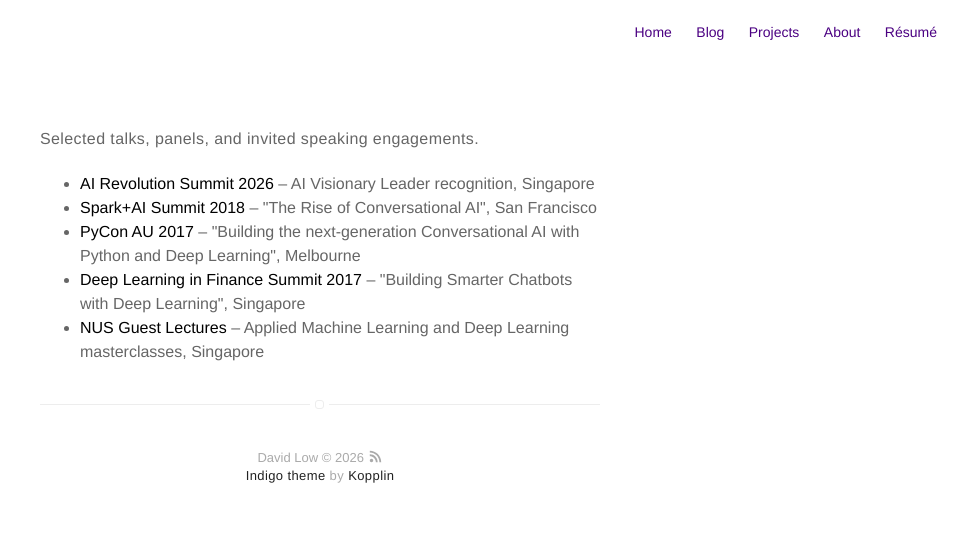
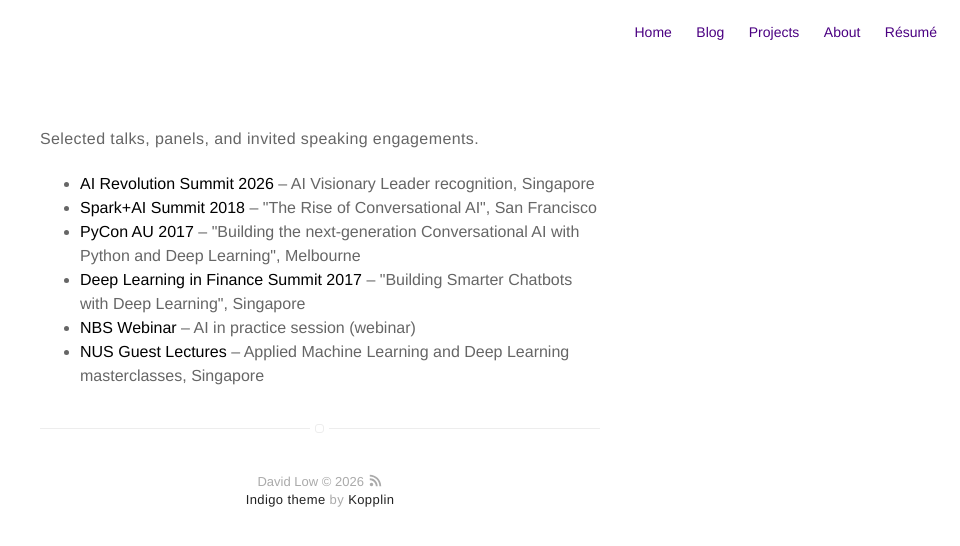
Before and after one commit to davidlowjw/davidlowjw.github.io, a Jekyll site: the page built from speaking.md, in a window 1280 px wide. Shown: the top 546 px of the page, without its empty margins (320-1280 px from the left). Built offline with Jekyll 4.4.1, drawn with Linux system fonts in a browser that asks for light colours.

Commit message:
Add NBS webinar to Speaking page

```diff
--- a/speaking.md
+++ b/speaking.md
@@ -10,5 +10,6 @@
     <li><strong>Spark+AI Summit 2018</strong> – "The Rise of Conversational AI", San Francisco</li>
     <li><strong>PyCon AU 2017</strong> – "Building the next-generation Conversational AI with Python and Deep Learning", Melbourne</li>
     <li><strong>Deep Learning in Finance Summit 2017</strong> – "Building Smarter Chatbots with Deep Learning", Singapore</li>
+    <li><strong>NBS Webinar</strong> – AI in practice session (webinar)</li>
     <li><strong>NUS Guest Lectures</strong> – Applied Machine Learning and Deep Learning masterclasses, Singapore</li>
 </ul>
```
